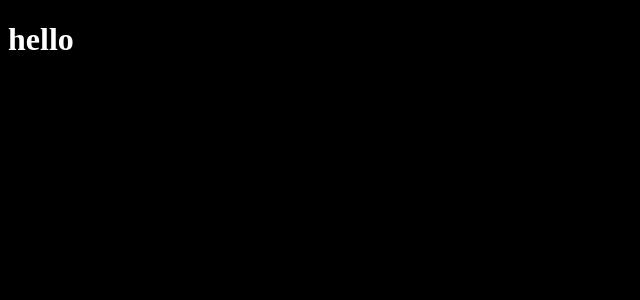
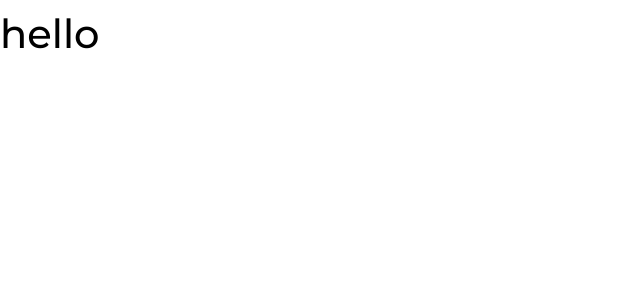
Before and after one commit to alaaobed88/portfolio-AlaaObeid, a JavaScript app: page / in a window 1280 px wide. Shown: the top 300 px of the page, without its empty margins (0-640 px from the left). Built offline with nearby package versions, Linux system fonts and the light colour scheme.

Commit message:
Imported box icons and iconscout to the index.html

```diff
--- a/public/index.html
+++ b/public/index.html
@@ -4,6 +4,14 @@
     <meta charset="UTF-8" />
     <meta http-equiv="X-UA-Compatible" content="IE=edge" />
     <meta name="viewport" content="width=device-width, initial-scale=1.0" />
+    <link
+      href="https://unpkg.com/boxicons@2.1.4/css/boxicons.min.css"
+      rel="stylesheet"
+    />
+    <link
+      rel="stylesheet"
+      href="https://unicons.iconscout.com/release/v4.0.8/css/line.css"
+    />
     <title>Portfolio</title>
   </head>
   <body>
--- a/src/index.css
+++ b/src/index.css
@@ -1,5 +1,53 @@
+@import url("https://fonts.googleapis.com/css2?family=Montserrat:ital,wght@0,100;0,200;0,300;0,400;0,500;0,600;0,700;0,800;0,900;1,100;1,200;1,300;1,400;1,500;1,600;1,700;1,800;1,900&display=swap");
+
+* {
+  box-sizing: border-box;
+  list-style: none;
+  margin: 0;
+  padding: 0;
+}
+html {
+  scroll-behavior: smooth;
+}
+
+::-webkit-scrollbar {
+  display: none;
+}
+
 body {
-  background-color: black;
-  color: white;
-  box-sizing: border-box;
+  font-family: "Montserrat", sans-serif;
+  line-height: 1.7;
 }
+
+h1,
+h2,
+h3,
+h4,
+h5 {
+  font-weight: 500;
+}
+
+h1 {
+  font-size: 2.5rem;
+}
+
+.btn {
+  max-width: fit-content;
+  display: inline-block;
+  padding: 0.75rem 1.2rem;
+  cursor: pointer;
+  border-radius: 0.4rem;
+}
+
+.container {
+  margin: 0 auto;
+}
+
+section {
+  margin-top: 8rem;
+}
+
+section > h5,
+section > h2 {
+  text-align: center;
+}
--- a/src/index.js
+++ b/src/index.js
@@ -1,5 +1,5 @@
 import ReactDom from "react-dom";
-import App from "./app";
+import App from "./App";
 import "./index.css";
 
 ReactDom.render(<App />, document.querySelector("#root"));
```
